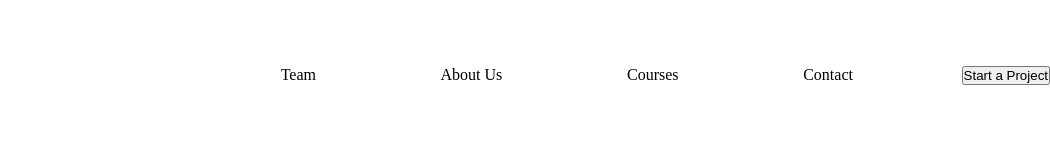
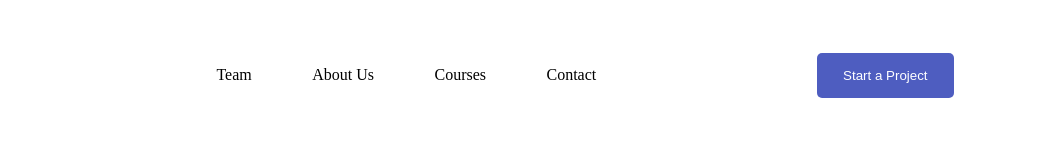
Before and after one commit to Tanishq-Rathi/Web-Pages-Projects, a plain HTML site: page codeHelp/index.html in a window 1280 px wide. Shown: the full height of the page, 230-1280 px from the left. Drawn offline with Linux system fonts and the light colour scheme.

Commit message:
class added to buttton

```diff
--- a/codeHelp/index.html
+++ b/codeHelp/index.html
@@ -24,7 +24,7 @@
             <div class="menu-text">Courses</div>
             <div class="menu-text">Contact</div>
 
-            <button>Start a Project</button>
+            <button class="btn">Start a Project</button>
         </nav>
 
 <!-- Main container -->
```
